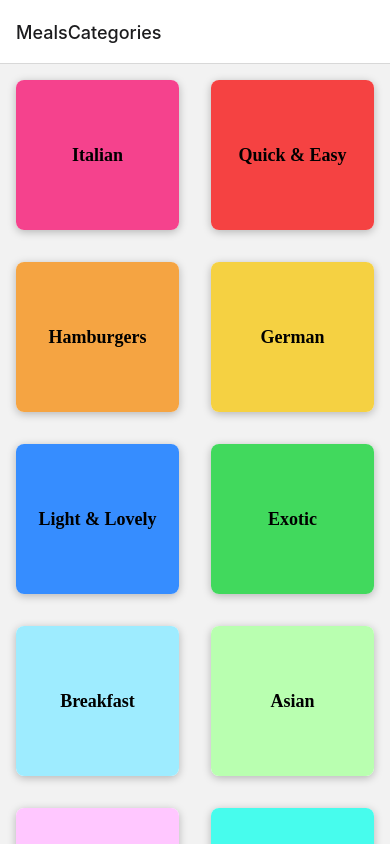
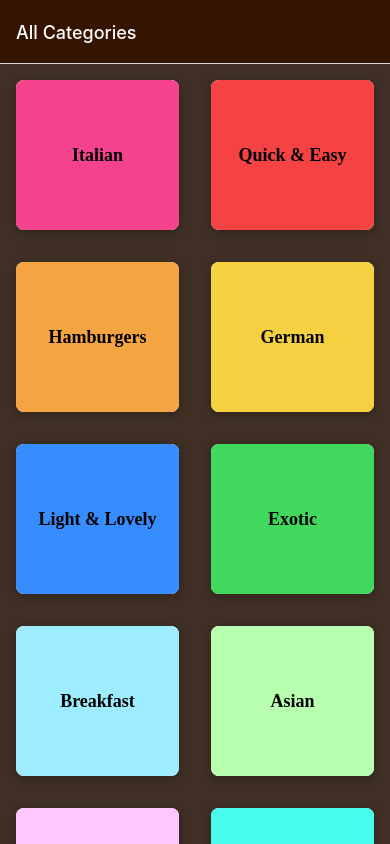
Before and after one commit to misharexviashvili/MealApp, a React Native app: screen / in a window 390 px wide. Built offline with nearby package versions, Linux system fonts and the light colour scheme.

Commit message:
screens styling

```diff
--- a/App.js
+++ b/App.js
@@ -10,8 +10,24 @@
     <Fragment>
       <StatusBar style="light" />
       <NavigationContainer>
-        <Stack.Navigator>
-          <Stack.Screen name="MealsCategories" component={CategoriesScreen} />
+        <Stack.Navigator
+          screenOptions={{
+            // Header styling
+            headerStyle: { backgroundColor: "#351401" },
+            // Header text color
+            headerTintColor: "white",
+            // Screen style
+            contentStyle: { backgroundColor: "#3f2f25" },
+          }}
+        >
+          <Stack.Screen
+            name="MealsCategories"
+            component={CategoriesScreen}
+            options={{
+              // Header title
+              title: "All Categories",
+            }}
+          />
           <Stack.Screen name="MealsOverview" component={MealsOverviewScreen} />
         </Stack.Navigator>
       </NavigationContainer>
```
